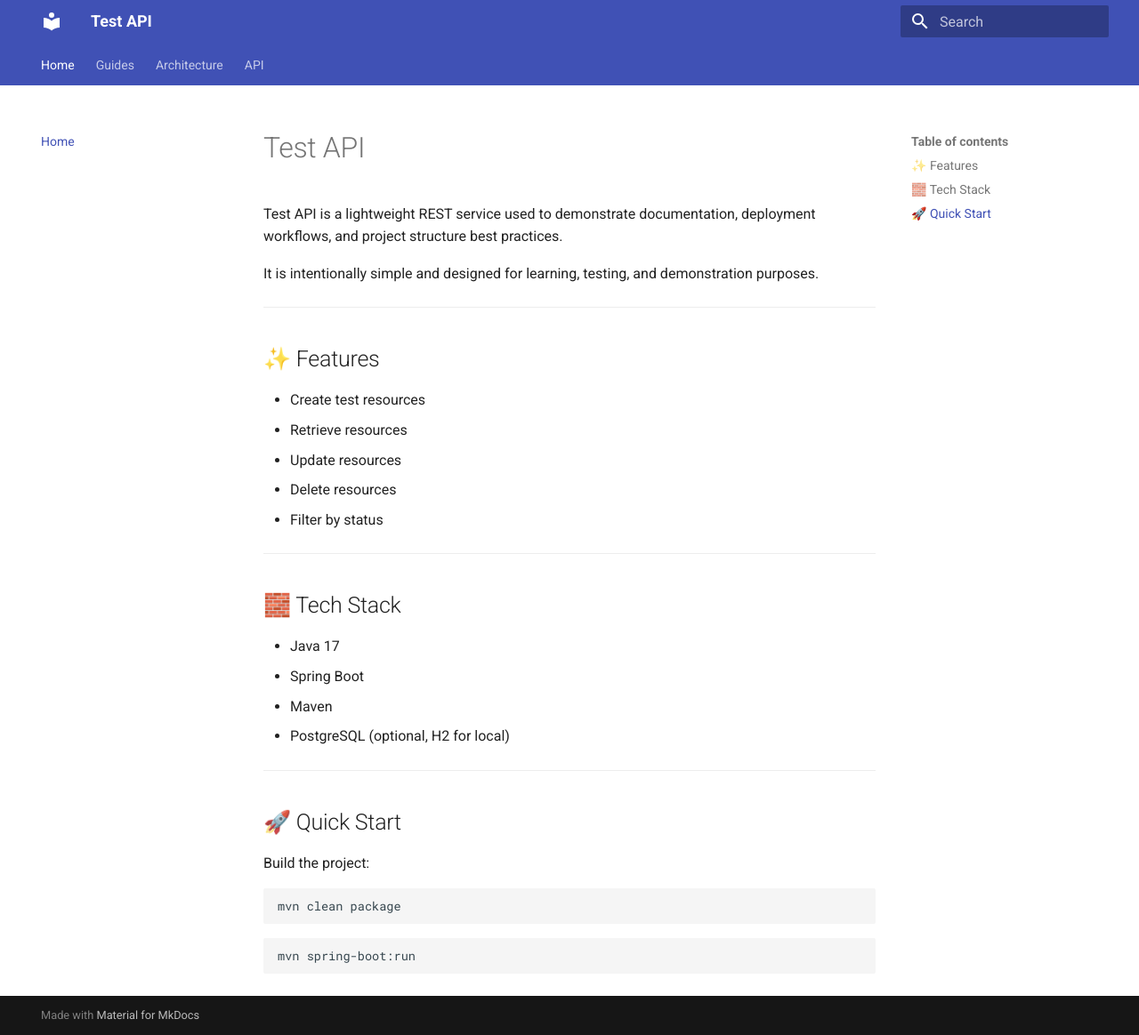
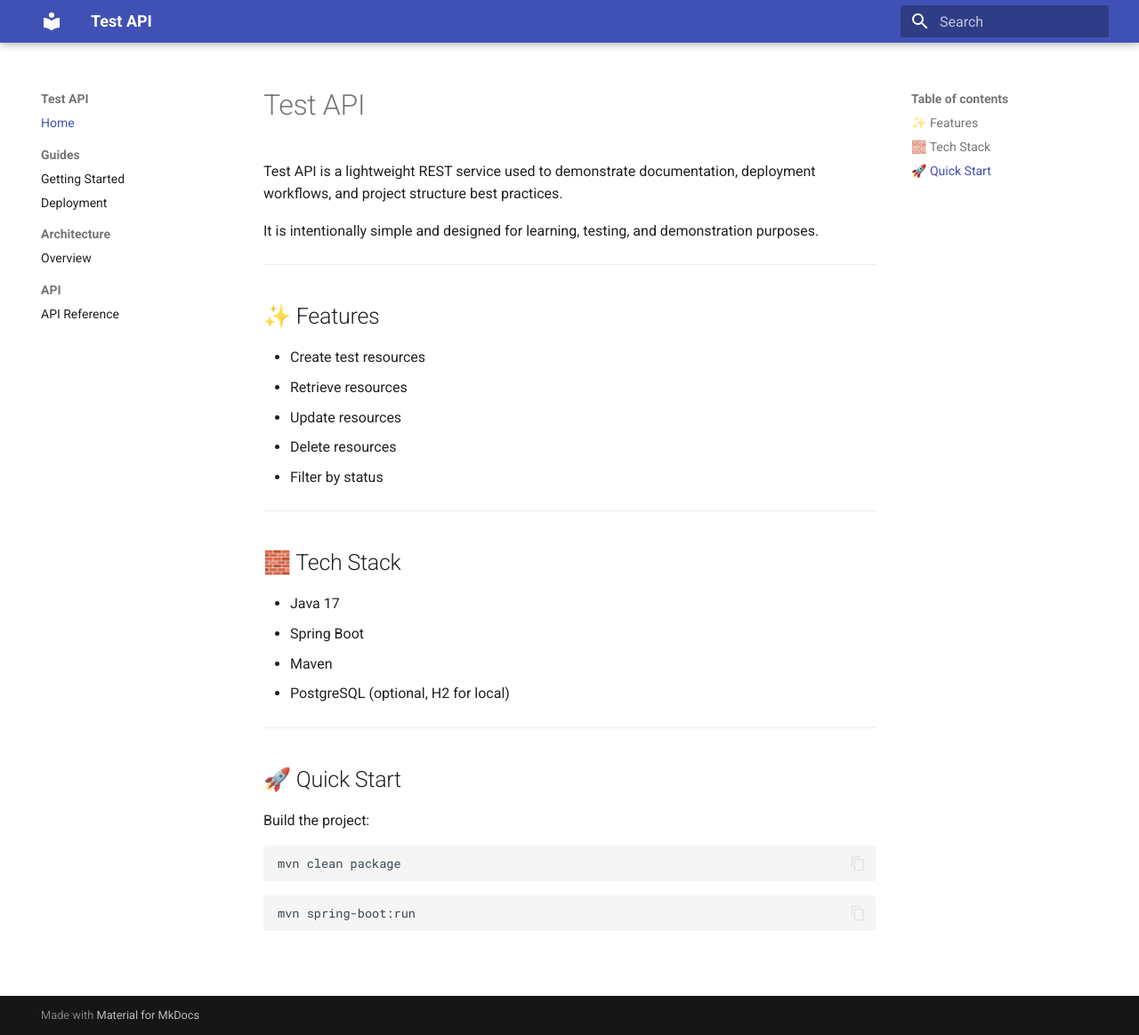
Before and after one commit to tylerpitcher/test, an MkDocs documentation site: the page built from docs/index.md, in a window 1280 px wide and 1164 px high. Shown: the whole window at 89% size. Built offline with MkDocs 1.6.1 and Material for MkDocs 9.7.7, drawn with Linux system fonts in a browser that asks for light colours.

Commit message:
Enable feats

```diff
--- a/mkdocs.yml
+++ b/mkdocs.yml
@@ -5,7 +5,10 @@
 theme:
   name: material
   features:
-    - navigation.tabs
+    - navigation.expand
+    - navigation.sections
+    - content.code.copy
+    - search.highlight
 
 nav:
   - Home: index.md
```
